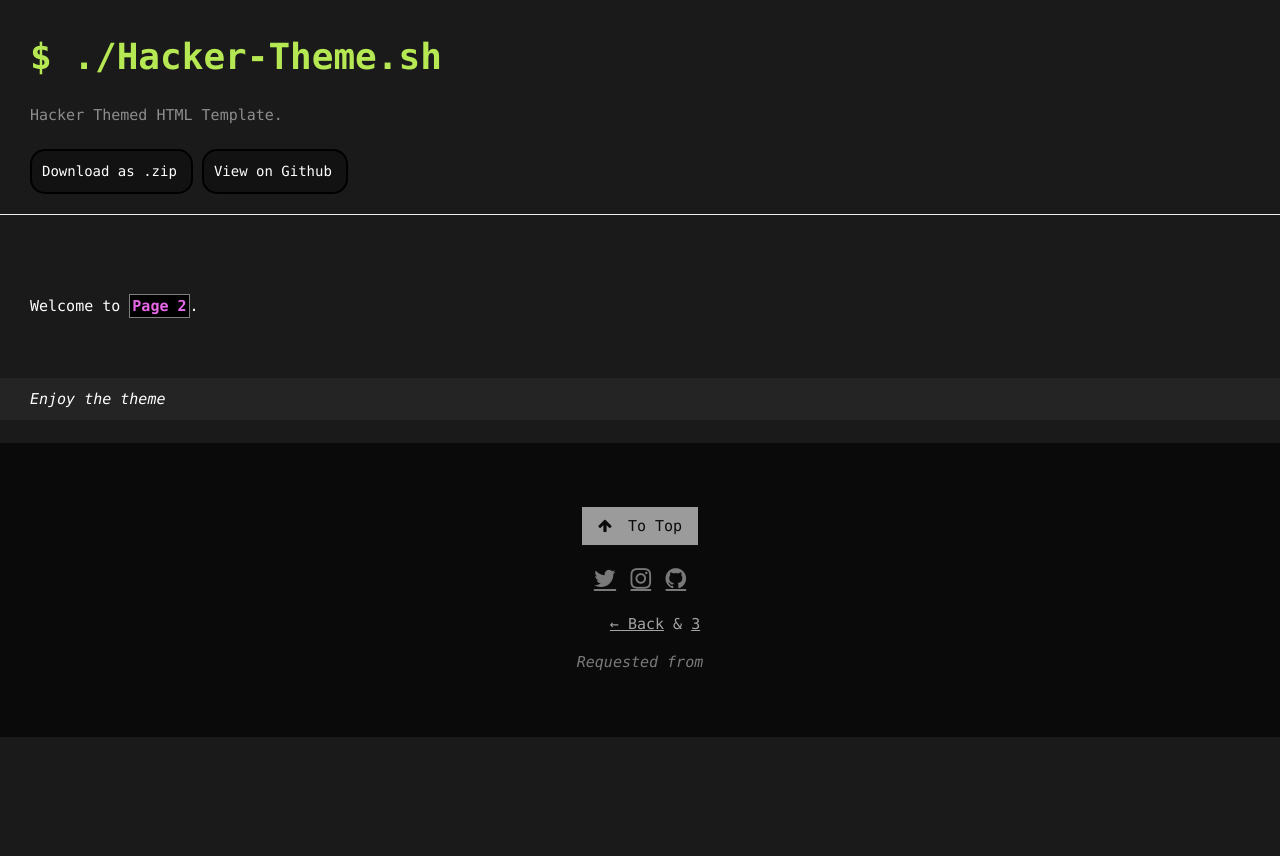
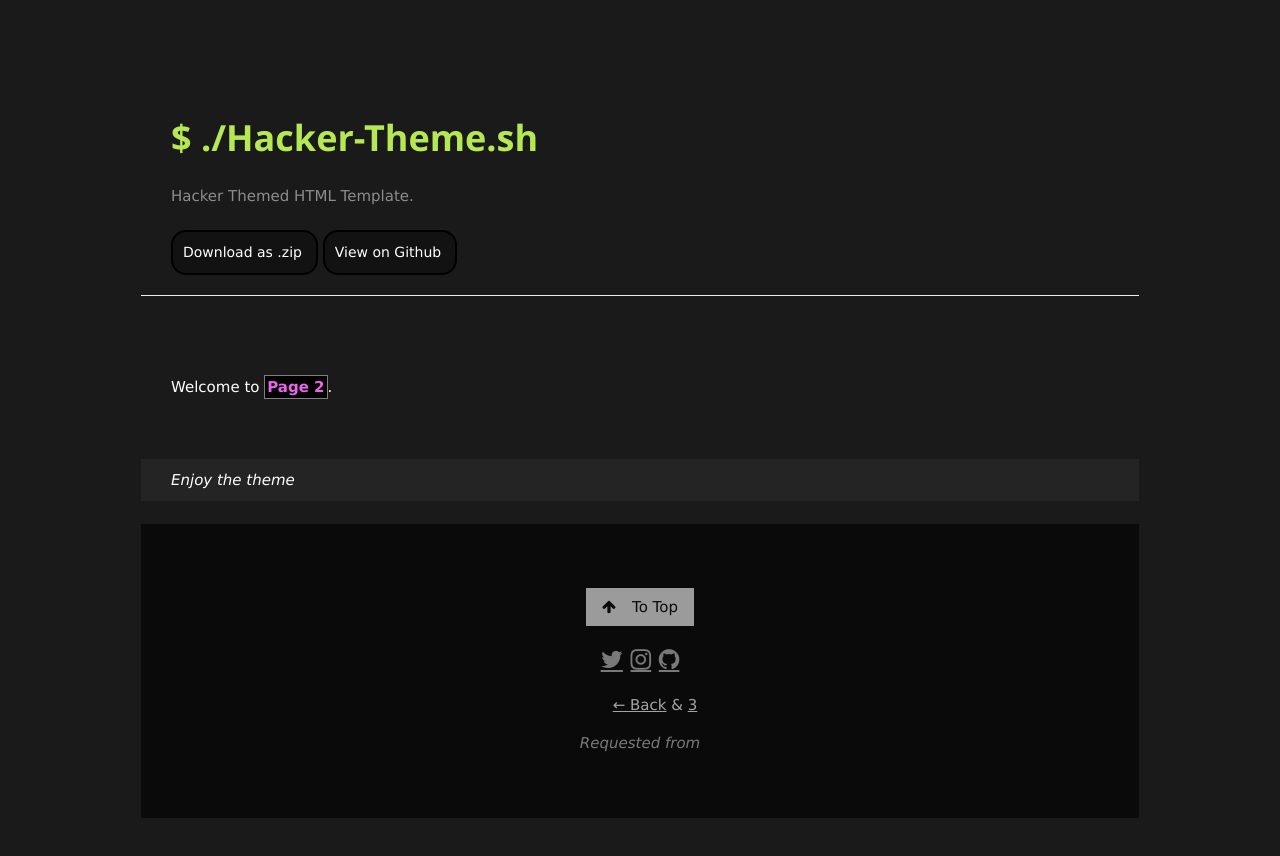
Before and after one commit to ThakaRashard/bubblegumpop002, a plain HTML site: page pages/hacker-theme-page2.html in a window 1280 px wide. Before the commit the page ends 800 px from the top, so only its background shows below. Drawn offline with nearby package versions, Linux system fonts and the light colour scheme; no server answers.

Commit message:
##PREPARING_A_NICE_HTML_ELEMENT

```diff
--- a/assets/css/main.css
+++ b/assets/css/main.css
@@ -1,16 +1,15 @@
 /* version 1.0.1 */
 
 body {
-margin: 0;
+margin: 101px 141px 101px 141px;
 padding: 0;
 background-color: #1A1A1A;
 line-height: 1.5;
-font-family: Monaco, "Bitstream Vera Sans Mono", "Lucida Console", Terminal, monospace;;
+font-family: Verdana, Geneva, sans-serif;
 }
-h1, h2, h3, h4, h5, h6, h7, h8 {
+h1, h2, h3, h4, h5, h6, h7 {
 color: #B5E853;
 line-height: 1.5;
-font-family: Monaco, "Bitstream Vera Sans Mono", "Lucida Console", Terminal, monospace;;
 text-align: left;
 margin: 0 0 20px;
 }
@@ -18,7 +17,6 @@ p {
 color: #FFFFFF;
 padding-left: 30px;
 font-size: 15px;
-font-family: Monaco, "Bitstream Vera Sans Mono", "Lucida Console", Terminal, monospace;;
 }
 .hr {
 border: 0;
@@ -27,7 +25,6 @@ border-top: 2px dashed #B5E853;
 li {
 color: #FFFFFF;
 font-size: 15px;
-font-family: Monaco, "Bitstream Vera Sans Mono", "Lucida Console", Terminal, monospace;;
 }
 .button {
 text-decoration: none;
```
